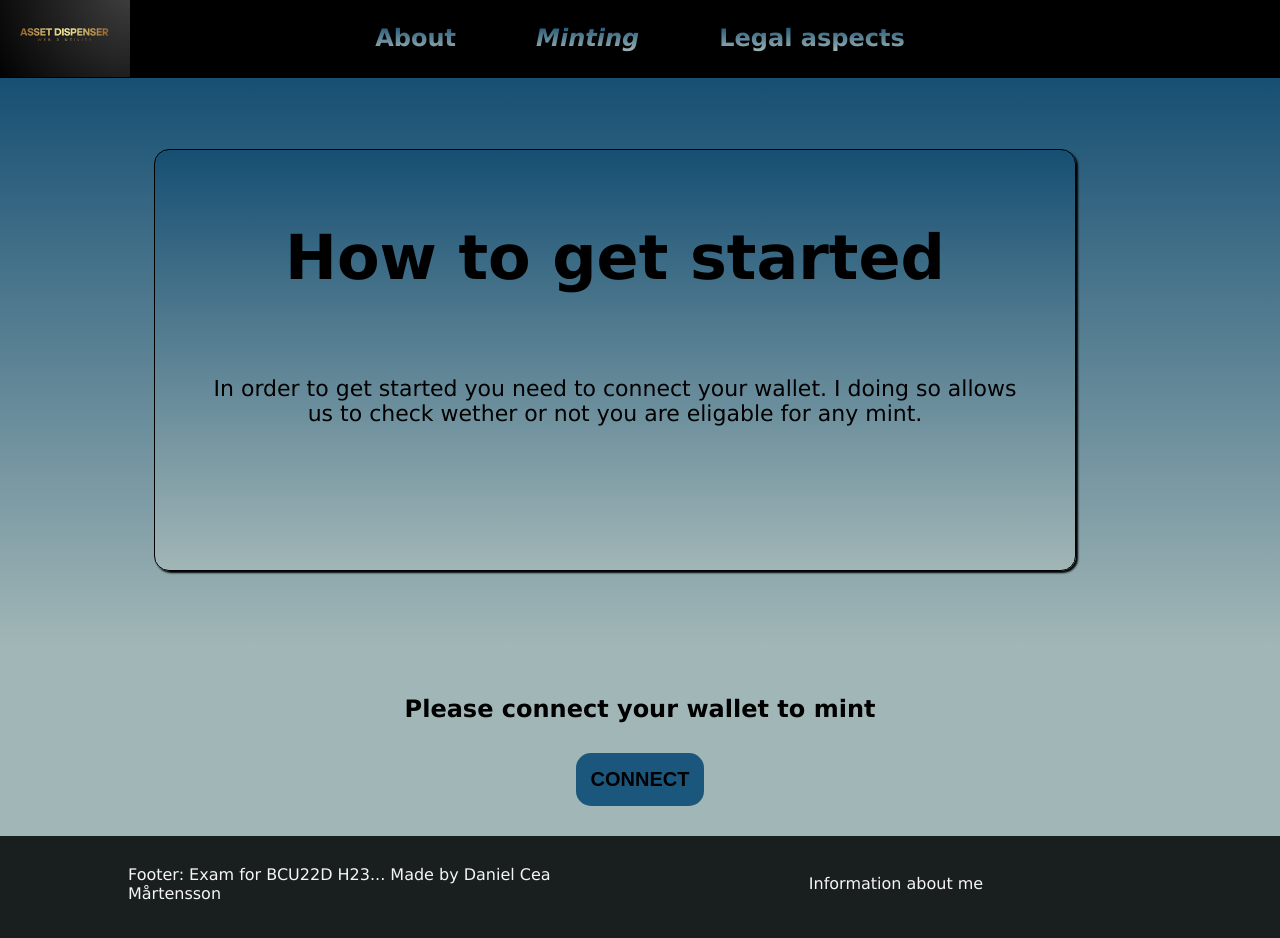
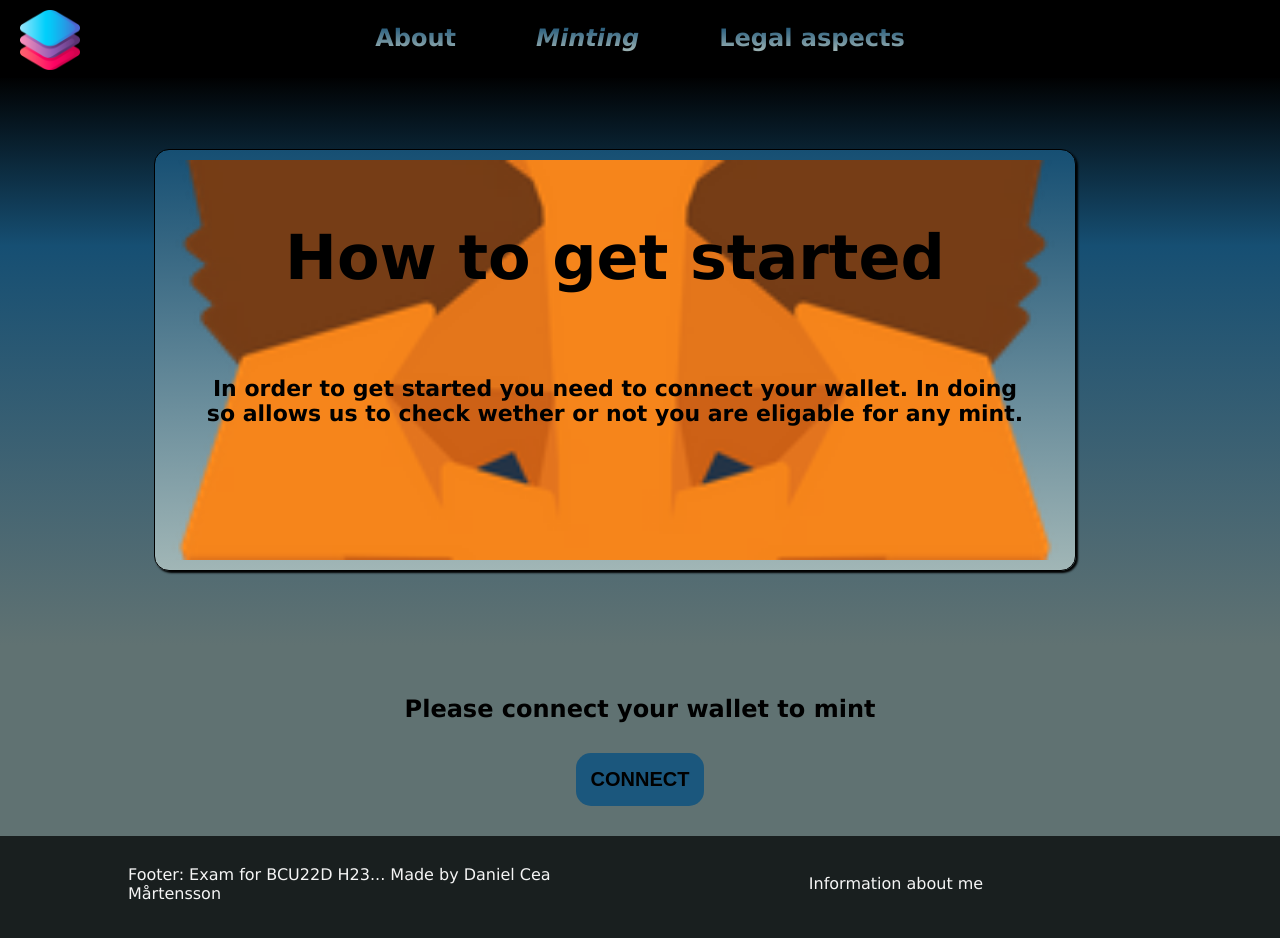
Before and after one commit to DanielCMartensson/asset-dispenser, a React (Create React App) app in the folder client/: page /minting in a window 1280 px wide. Shown: the top 938 px of the page. Built offline with nearby package versions, Linux system fonts and the light colour scheme.

Commit message:
Styling color theme and logo

```diff
--- a/client/src/components/Minting/Minting.jsx
+++ b/client/src/components/Minting/Minting.jsx
@@ -60,12 +60,13 @@ const Minting = () => {
   }
 
   const handleDecrement = () => {
-    if (mintAmount <= 1) return;
-    setMintAmount(mintAmount - 1);
+      if (mintAmount <= 1) return;
+      setMintAmount(mintAmount - 1);
   }
 
   const handleIncrement = () => {
-    if (mintAmount >= 3) return;
+    if (isPublicMint && mintAmount >= 3) return;
+    if (mintAmount >= 100) return;
     setMintAmount(mintAmount + 1);
   }
 
@@ -85,7 +86,7 @@ const Minting = () => {
       ): (
         <div className='info_box'>
           <h1>How to get started</h1>
-          <p>In order to get started you need to connect your wallet. I doing so allows us to check wether or not you are eligable for any mint. </p>
+          <p>In order to get started you need to connect your wallet. In doing so allows us to check wether or not you are eligable for any mint. </p>
         </div>
       )}
         {isConnected ? (
--- a/client/src/components/Navbar/Navbar.jsx
+++ b/client/src/components/Navbar/Navbar.jsx
@@ -10,7 +10,7 @@ const Navbar = () => {
     <nav>
       <div className='logo'>
         <a href="/">
-        <img src={logo} alt="logo" width="130px" height="auto" />
+        <img src={logo} alt="logo" width="60px" height="auto" />
         </a>
       </div>
 
--- a/client/src/components/Styles/About.css
+++ b/client/src/components/Styles/About.css
@@ -5,7 +5,7 @@
   padding: 5px;
   height: 85vh;
   background: rgb(25, 31, 31);
-  background: linear-gradient(0deg, rgb(161, 182, 182) 0%, rgb(22, 79, 115) 100%);
+  background: linear-gradient(0deg, rgb(96, 114, 114) 0%, rgb(22, 79, 115) 70%, rgb(0, 0, 0) 100%);
 }
 
 .about_box {
--- a/client/src/components/Styles/Legal.css
+++ b/client/src/components/Styles/Legal.css
@@ -5,7 +5,7 @@
   padding: 5px;
   height: 85vh;
   background: rgb(25, 31, 31);
-  background: linear-gradient(0deg, rgb(161, 182, 182) 0%, rgb(22, 79, 115) 100%);
+  background: linear-gradient(0deg, rgb(96, 114, 114) 0%, rgb(22, 79, 115) 70%, rgb(0, 0, 0) 100%);
 }
 
 .nft_box {
--- a/client/src/components/Styles/Main.css
+++ b/client/src/components/Styles/Main.css
@@ -22,7 +22,7 @@
   column-gap: 20px;
   height: 100vh;
   color: white;
-  background: linear-gradient(0deg, rgb(161, 182, 182) 0%, rgb(22, 79, 115) 100%);
+  background: linear-gradient(0deg, rgb(96, 114, 114) 0%, rgb(22, 79, 115) 70%, rgb(0, 0, 0) 100%);
   align-items: center;
   align-content: space-around;
   justify-content: center;
@@ -101,7 +101,9 @@ h1 {
  .start_minting {
   display: flex;
   justify-content: center;
-  background: rgb(161, 182, 182);
+  background: rgb(96,
+    114,
+    114);
   height: 100px;
   padding-bottom: 60px ;
  }
@@ -120,6 +122,7 @@ h1 {
     background: rgb(27, 87, 125);
 
     border-radius: 15px;
+    border: 2px solid black;
     padding: 5px 15px;
 
     margin-bottom: 10px;
--- a/client/src/components/Styles/Minting.css
+++ b/client/src/components/Styles/Minting.css
@@ -6,7 +6,7 @@
   padding: 5px;
   height: 70vh;
   background: rgb(25, 31, 31);
-  background: linear-gradient(0deg, rgb(161, 182, 182) 0%, rgb(22, 79, 115) 100%);
+  background: linear-gradient(0deg, rgb(96, 114, 114) 0%, rgb(22, 79, 115) 70%, rgb(0, 0, 0) 100%);
 
 }
 .minting-container {
@@ -48,7 +48,7 @@ p {
   display: flex;
   justify-content: center;
   align-items: center;
-  background-color: rgb(161, 182, 182);
+  background-color: rgb(96, 114, 114);
   padding: 30px;
 }
 
@@ -79,7 +79,12 @@ p {
 }
 
 .info_box {
+  background-image: url("../../assets/metamask.png");
+  background-position: center;
+  background-repeat: no-repeat;
+  background-size: cover;
   padding: 10px;
+  font-weight: 800;
 }
 
 .btn_wrap {
--- a/client/src/components/Styles/Navbar.css
+++ b/client/src/components/Styles/Navbar.css
@@ -11,7 +11,8 @@ nav {
 
 .logo {
   position: absolute;
-  left: 0;
+  left: 20px;
+  top: 10px;
 }
 
 nav ul {
```
Also changed, not shown: client/src/assets/logo.png, client/src/assets/metamask.png (added), client/src/components/Main/Main.jsx (indentation only).
